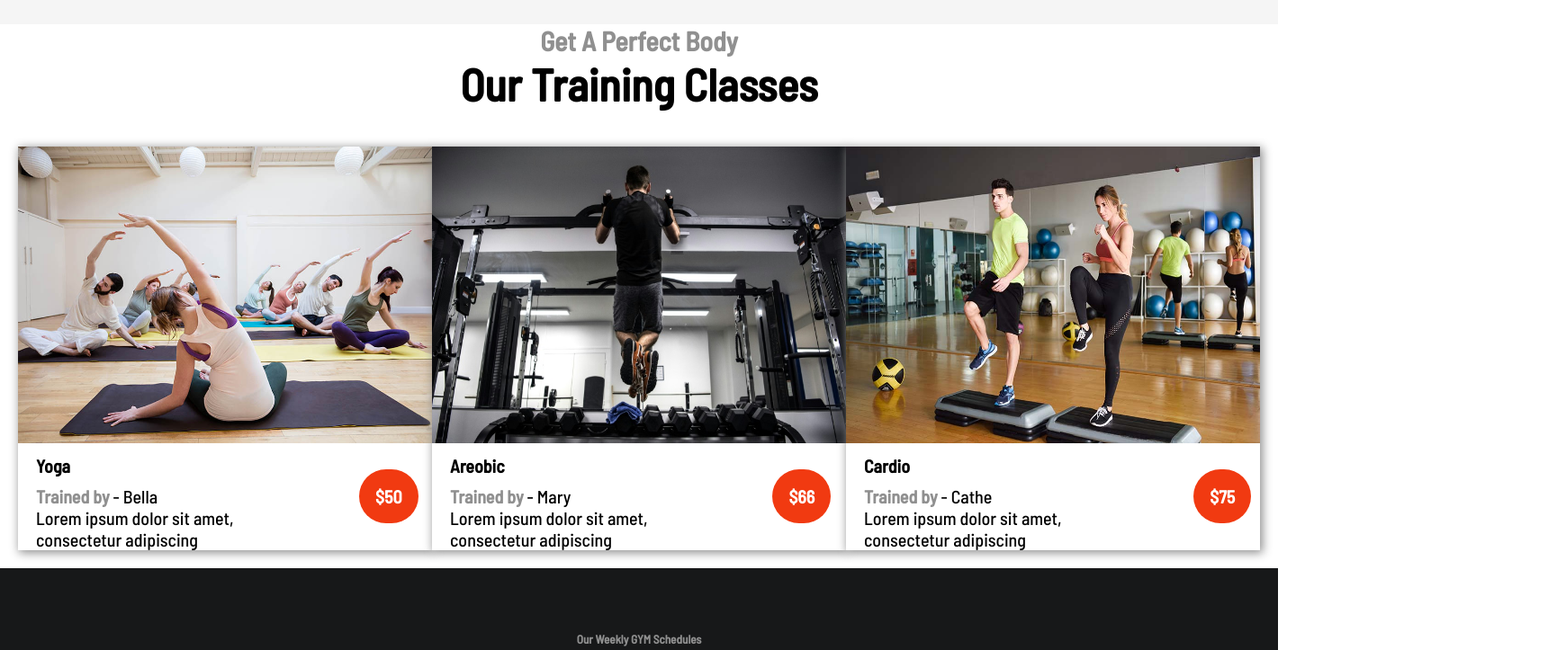
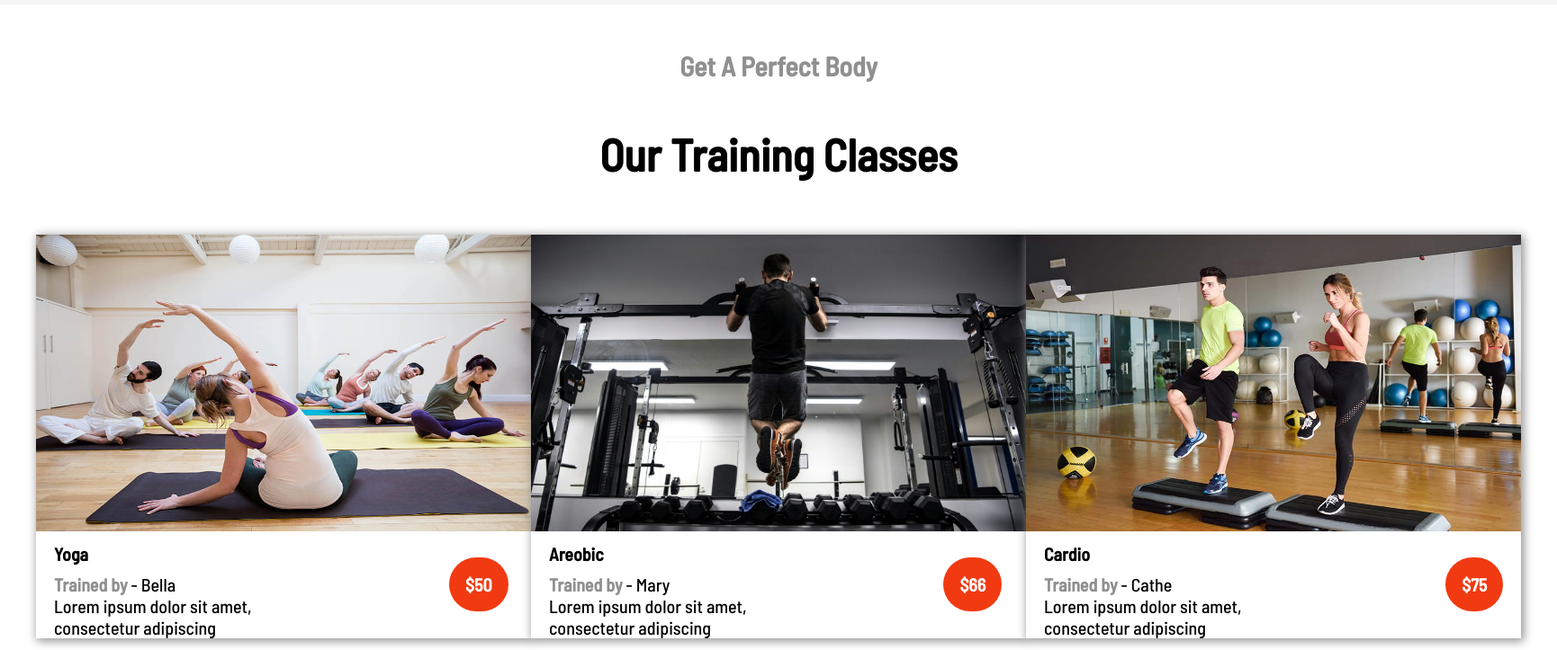
Before and after one commit to RedaMeziouni/Fitness-Website, a plain HTML site: page index.html in a window 1280 px wide. Shown: the part 1578-2301 px from the top of the page at 90% size, 1730 px wide, since content can reach past the window. Drawn offline with Linux system fonts and the light colour scheme.

Commit message:
media class 3

```diff
--- a/styles/main.scss
+++ b/styles/main.scss
@@ -262,12 +262,12 @@ cursor: pointer;
     .texteh5 {
         color: $color-text-background;
         font-size: 30px;
-        margin:0;
+        padding: 50px;
     }
     .class{
         display: flex;
         justify-content: space-between;
-        padding: 20px;
+        padding: 40px;
         h3,p{
             margin-left: 20px;
             margin-top: 10px;
@@ -278,7 +278,7 @@ cursor: pointer;
                 background-color:$color-background-class;
 
                 img{
-                    width: 400px;
+                    width: 550px;
                     height: 330px;
 
                 }
@@ -292,7 +292,7 @@ cursor: pointer;
                 border-radius: 80px;
                 background: $color-background-prix;
                 padding: 18px;
-                margin-left: 220px;
+                margin-left: 300px;
                 font-weight: bold;
             }
           }
@@ -307,7 +307,7 @@ cursor: pointer;
                 margin-top: 40px;
                 .classimg{
                 margin: 0px;
-                width: 590px;
+                width: 550px;
                 margin-top: 50px;
                 margin-left: -15px;
             }
```
Also changed, not shown: styles/main.css, 1 other file.
